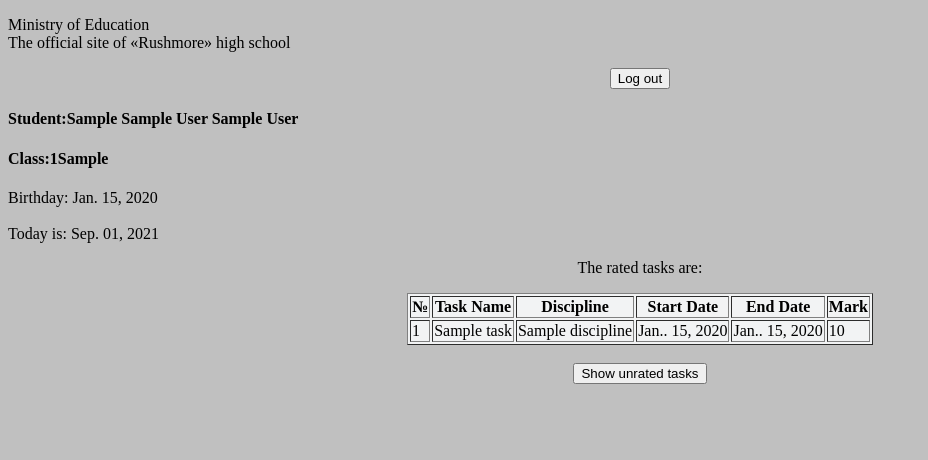
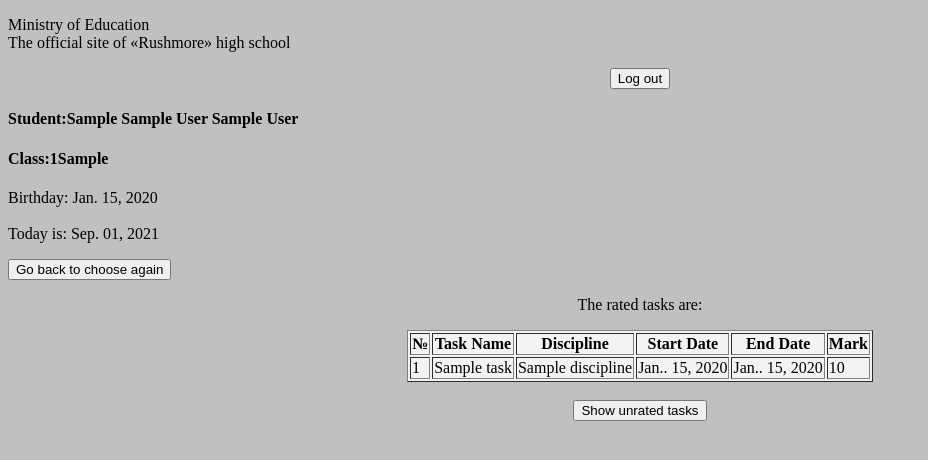
Before and after one commit to smolin8033/Electronic-grade-book, a Django app: page /school/manager/1/student/rated/ in a window 1280 px wide. Shown: the top 460 px of the page, without its empty margins (0-928 px from the left). Run offline with Django 3.2, Linux system fonts and the light colour scheme; a user stored in the database is signed in; tables that the repository leaves empty hold one stand-in row (values such as "Sample post").

Commit message:
add form 'Go back to choose again'

```diff
--- a/school/templates/manager_rated.html
+++ b/school/templates/manager_rated.html
@@ -6,6 +6,9 @@
 <p>Birthday: {{student.birthday}}<br><br>
 Today is: {{current_date|date:"M. d, Y"}}
 </p>
+<form action="{% url 'student_list' %}">
+    <input type="submit" value="Go back to choose again" />
+</form>
 <center>
     <p>The rated tasks are:</p>
 <table border="1" bgcolor="f2f3f4" align="center">
```
